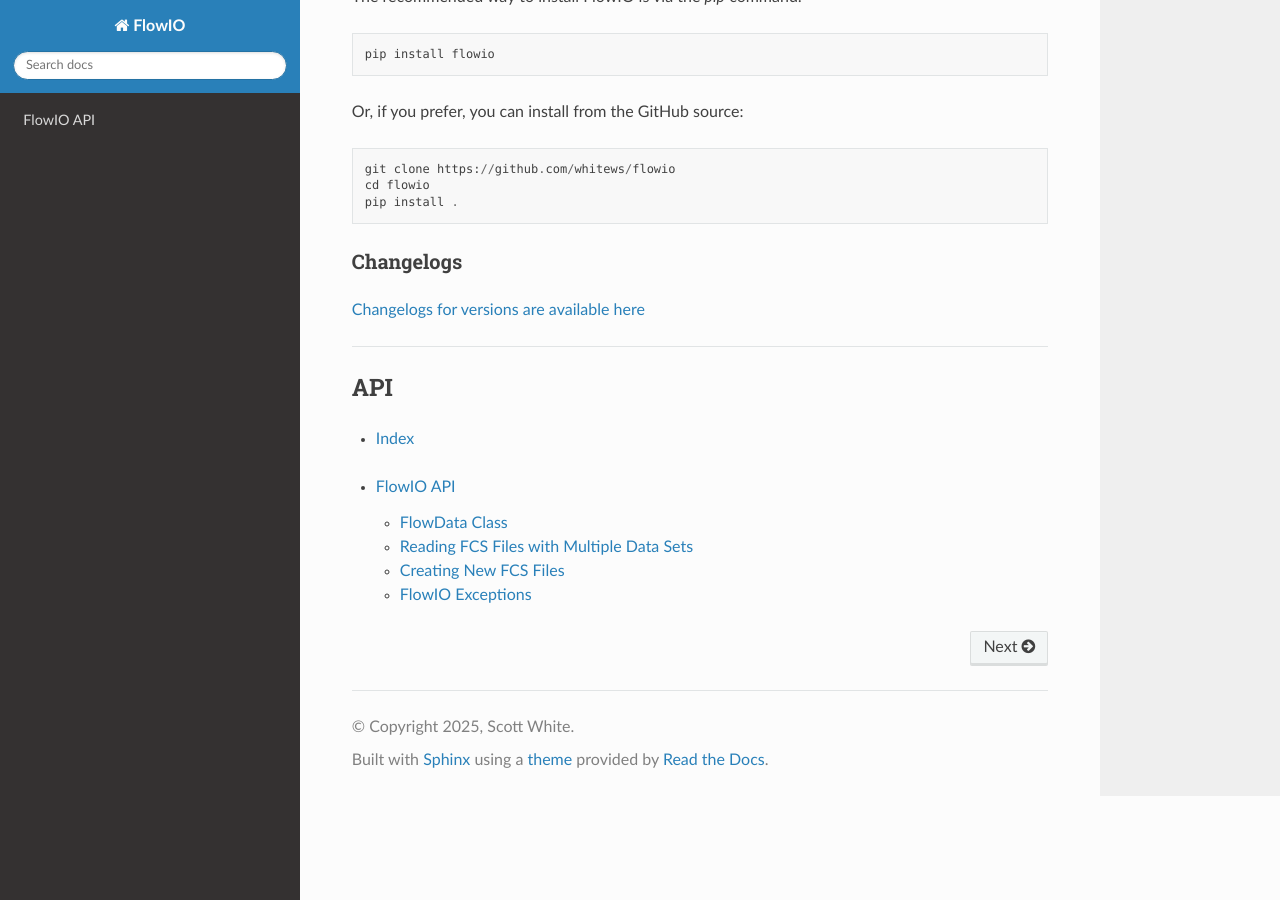
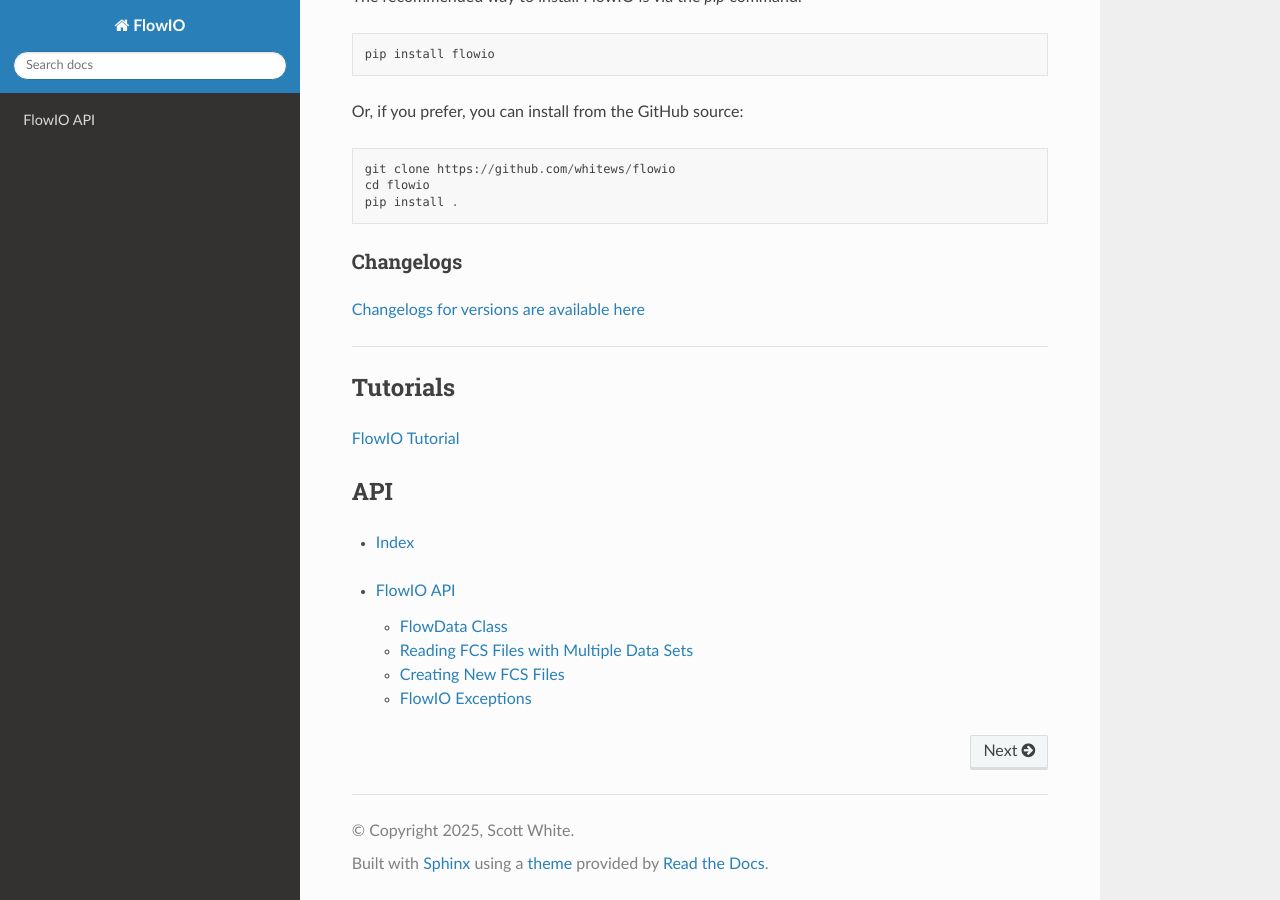
Before and after one commit to whitews/FlowIO, a Sphinx documentation site: the page built from docs/index.rst, in a window 1280 px wide and 900 px high, scrolled down 697 px. Built offline with Sphinx 7.4.7 and the Read the Docs theme 3.1.0, drawn with Linux system fonts in a browser that asks for light colours.

Commit message:
fix RTD docs - attempt #6

```diff
--- a/docs/api.rst
+++ b/docs/api.rst
@@ -25,5 +25,5 @@
 FlowIO Exceptions
 -----------------
 
-.. automodule:: exceptions
+.. automodule:: flowio.exceptions
    :members:
--- a/docs/conf.py
+++ b/docs/conf.py
@@ -11,7 +11,7 @@
 if on_rtd:
     sys.path.insert(0, os.path.abspath('../src'))
 else:
-    sys.path.insert(0, os.path.abspath('..'))
+    sys.path.insert(0, os.path.abspath('../src'))
 
 # -- Path setup --------------------------------------------------------------
 
--- a/docs/index.rst
+++ b/docs/index.rst
@@ -66,12 +66,19 @@
 
 ----
 
+Tutorials
+---------
+
+`FlowIO Tutorial`_
+
+.. _FlowIO Tutorial: notebooks/flowio_tutorial.ipynb
+
 API
 ---
 
 * :ref:`genindex`
 
 .. toctree::
-   :maxdepth: 3
+   :maxdepth: 2
 
    api
```
